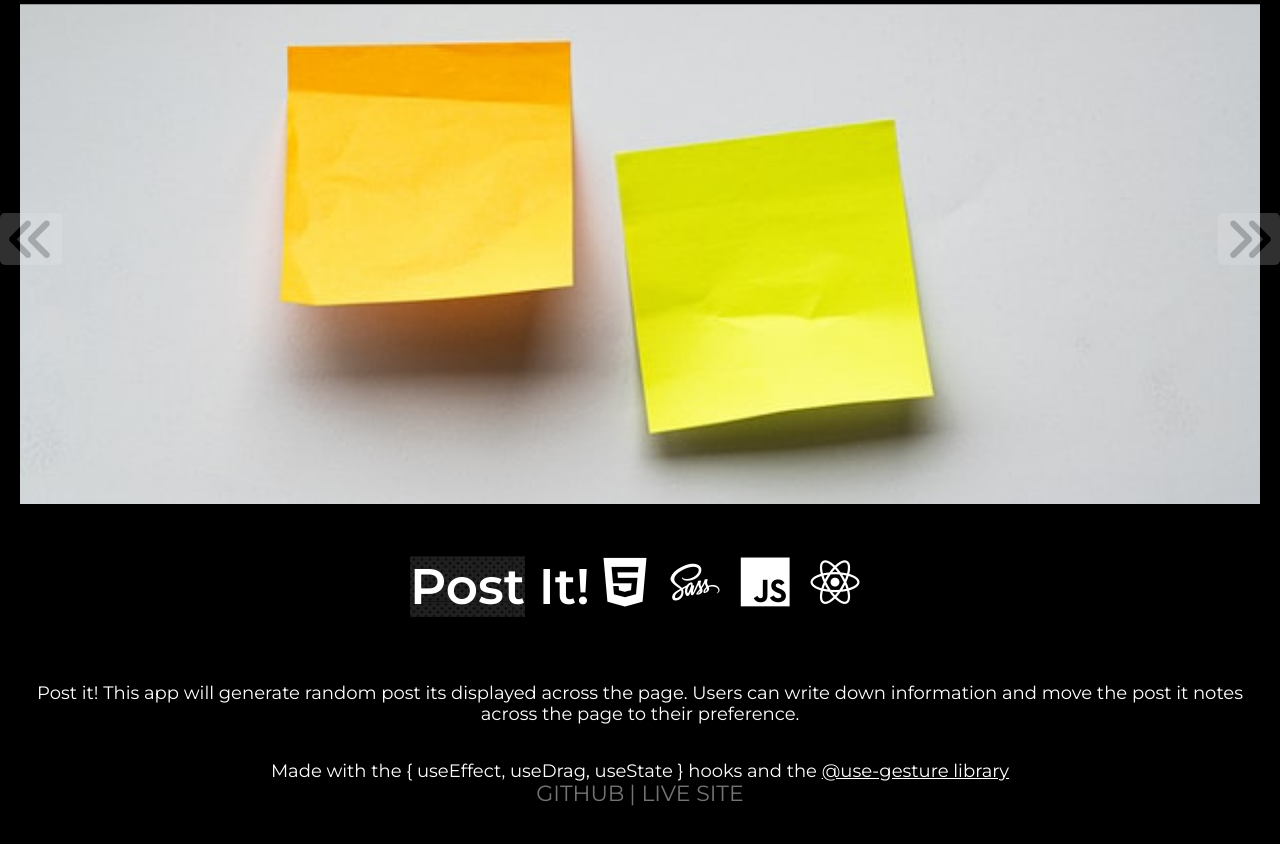
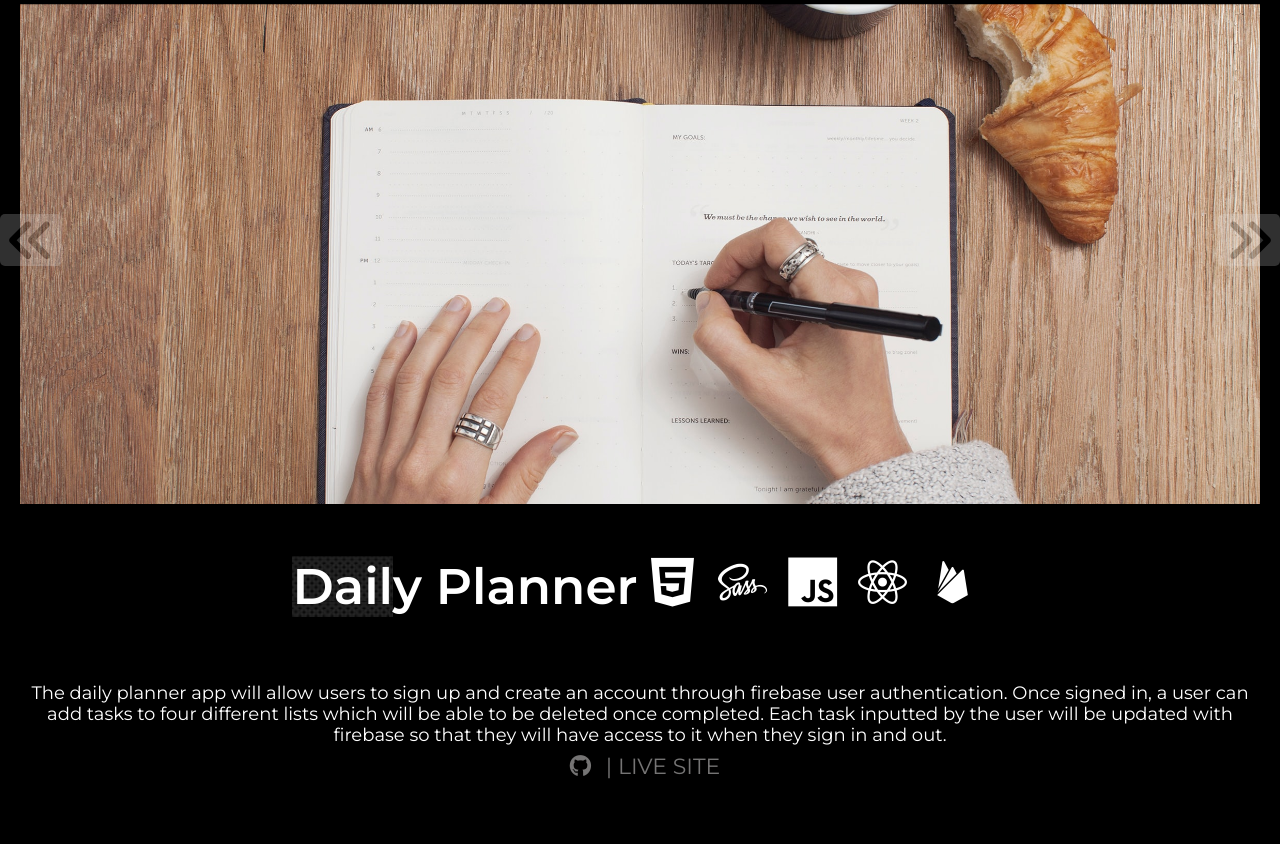
Before and after one commit to rodgersajb/portfolio, a plain HTML site: page index.html in a window 1280 px wide. Shown: the part 3015-3859 px from the top of the page. Drawn offline with nearby package versions, Linux system fonts and the light colour scheme.

Commit message:
added new daily planner project

```diff
--- a/index.html
+++ b/index.html
@@ -147,8 +147,28 @@
                 <ul>
                     <li>
                         <div class="imageContainer">
+                            <img src="/images/planner.jpg"
+                                alt="A birds eye view of a person writing into their daily planner with a black coffee and croissant">
+                            <!-- <img src="/images/betterImageShadow.jpg" alt="image shadow"> -->
+                        </div>
+                        <h3><span class="aboutMe">Dail</span>y Planner<i class="devicon-html5-plain"></i><i
+                                class="devicon-sass-original"></i></i><i class="devicon-javascript-plain"></i><i
+                                class="devicon-react-original"></i><i class="devicon-firebase-plain"></i>
+                        </h3>
+                        <p>The daily planner app will allow users to sign up and create an account through firebase user
+                            authentication. Once signed in, a user can add tasks to four different lists which will be
+                            able to be deleted once completed. Each task inputted by the user will be updated with
+                            firebase so that they will have access to it when they sign in and out.
+                            <br>
+                            <a href="https://www.github.com/rodgersajb/daily-planner"> <i class="fa-brands fa-github github"></i></a>
+                            <a href="https://planner.alexrodgers.io">| Live Site</a>
+                        </p>
+                        </p>
+                    </li>
+                    <li>
+                        <div class="imageContainer">
                             <img src="/images/post it!.jpg" alt="Two bright yellow post it notes sticking to the wall">
-                            <!-- <img src="/images/betterImageShadow.jpg" alt="image shadow"> -->
+
                         </div>
                         <h3><span class="aboutMe">Post</span> It!<i class="devicon-html5-plain"></i><i
                                 class="devicon-sass-original"></i></i><i class="devicon-javascript-plain"></i><i
@@ -160,7 +180,8 @@
                                     href="https://use-gesture.netlify.app/docs/gestures/"> @use-gesture
                                     library</a></span>
                             <br>
-                            <a href="https://github.com/rodgersajb/alexRodgersProjectThree"> Github</a>
+                            <a href="https://github.com/rodgersajb/alexRodgersProjectThree"> <i
+                                    class="fa-brands fa-github github"></i></a>
                             <a href="https://project-3.alexrodgers.io/">| Live Site</a>
                         </p>
                     </li>
@@ -169,16 +190,16 @@
                             <img src="/images/space.jpg" alt="Bright stars far away in a galaxy">
                         </div>
 
-                        <h4><span class="aboutMe">The N</span>asa Project<i class="devicon-html5-plain"></i><i
+                        <h3><span class="aboutMe">The N</span>asa Project<i class="devicon-html5-plain"></i><i
                                 class="devicon-css3-plain"></i><i class="devicon-javascript-plain"></i><i
                                 class="devicon-sass-original"></i>
-                        </h4>
+                        </h3>
                         <p>Explore our solar system</p>
                         <p>Drop down menu which provides pictures of all the planets of our solar system. Made with
                             Vanilla
                             JS and the NASA API
-
-                            <a href="https://github.com/NasaProject">Github</a>
+                            <br>
+                            <a href="https://github.com/NasaProject"><i class="fa-brands fa-github github"></i></a>
                             <a href="https://warm-biscotti-929fc8.netlify.app/">| Live Site</a>
                         </p>
                     </li>
@@ -192,7 +213,7 @@
                                 class="devicon-sass-original"></i></h3>
                         <p>A multi-page replicate of a design provided by Juno College. Fully accessible and responsive
                             and a lot of fun to re-create.
-                            <a href=https://github.com/rodgersajb/project-1"">Github</a>
+                            <a href=https://github.com/rodgersajb/project-1""><i class="fa-brands fa-github github"></i></a>
                             <a href="https://project1.alexrodgers.io/">| Live Site</a>
                         </p>
                     </li>
```
Also changed, not shown: images/planner.jpg (added).
